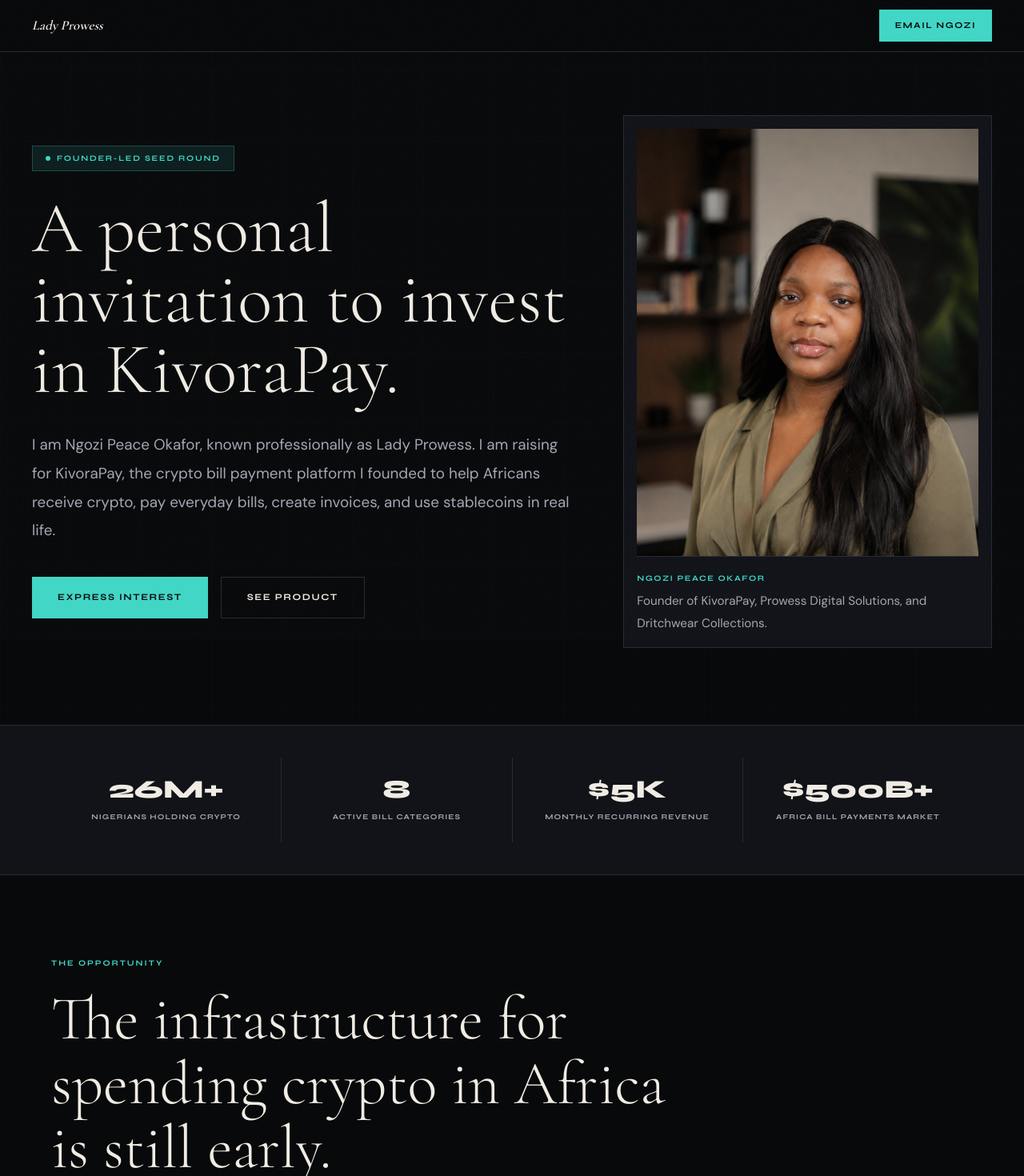
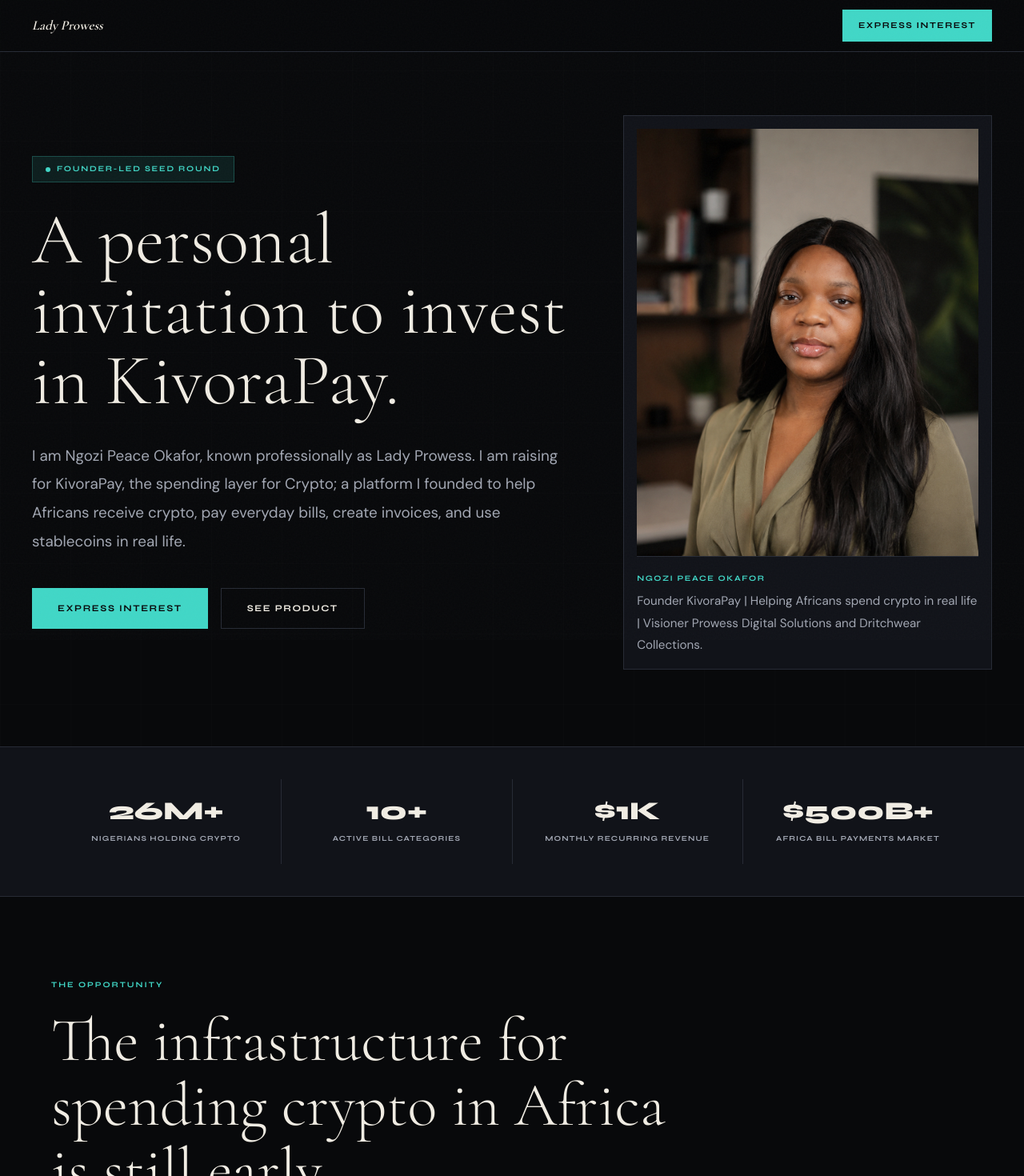
Before and after one commit to Ladyprowess/portfoio, a Next.js app: page /kivorapay-seed in a window 1280 px wide. Shown: the top 1470 px of the page at 80% size. Built offline with nearby package versions, Linux system fonts and the light colour scheme.

Commit message:
seed round

```diff
--- a/app/kivorapay-seed/page.tsx
+++ b/app/kivorapay-seed/page.tsx
@@ -10,8 +10,8 @@
 
 const stats = [
   { value: '26M+', label: 'Nigerians holding crypto' },
-  { value: '8', label: 'Active bill categories' },
-  { value: '$5K', label: 'Monthly recurring revenue' },
+  { value: '10+', label: 'Active bill categories' },
+  { value: '$1K', label: 'Monthly recurring revenue' },
   { value: '$500B+', label: 'Africa bill payments market' },
 ]
 
@@ -52,17 +52,14 @@
   {
     title: 'KivoraPay overview',
     src: 'https://www.youtube.com/embed/3jajJ3nSWHM',
-    aspect: 'aspect-video',
   },
   {
     title: 'Founder short',
     src: 'https://www.youtube.com/embed/oLnbfwoeNBU',
-    aspect: 'aspect-[9/16]',
   },
   {
     title: 'Product short',
     src: 'https://www.youtube.com/embed/12gAqZI4-RQ',
-    aspect: 'aspect-[9/16]',
   },
 ]
 
@@ -78,7 +75,7 @@
             href="#interest"
             className="inline-flex min-h-10 items-center justify-center bg-primary px-5 font-head text-[0.68rem] font-bold uppercase tracking-[0.14em] text-bg transition-colors hover:bg-primary/85 focus-visible:ring-2 focus-visible:ring-primary focus-visible:ring-offset-2 focus-visible:ring-offset-bg"
           >
-            Email Ngozi
+            Express Interest
           </a>
         </div>
       </header>
@@ -107,7 +104,7 @@
             </h1>
             <p className="mt-8 max-w-2xl text-[1.06rem] leading-[1.9] text-muted md:text-[1.18rem]">
               I am Ngozi Peace Okafor, known professionally as Lady Prowess. I am raising for KivoraPay,
-              the crypto bill payment platform I founded to help Africans receive crypto, pay everyday
+              the spending layer for Crypto; a platform I founded to help Africans receive crypto, pay everyday
               bills, create invoices, and use stablecoins in real life.
             </p>
             <div className="mt-10 flex flex-col gap-4 sm:flex-row">
@@ -144,7 +141,7 @@
                 Ngozi Peace Okafor
               </p>
               <p className="mt-2 text-[0.95rem] leading-[1.8] text-muted">
-                Founder of KivoraPay, Prowess Digital Solutions, and Dritchwear Collections.
+              Founder KivoraPay | Helping Africans spend crypto in real life | Visioner Prowess Digital Solutions and Dritchwear Collections.
               </p>
             </div>
           </aside>
@@ -206,8 +203,8 @@
 
           <div className="grid grid-cols-1 gap-5 md:grid-cols-3">
             {videos.map((video) => (
-              <div key={video.title} className="border border-ink-border bg-bg p-4">
-                <div className={`${video.aspect} bg-surface-2`}>
+              <div key={video.title} className="flex h-full flex-col border border-ink-border bg-bg p-4">
+                <div className="h-[520px] bg-surface-2 md:h-[560px]">
                   <iframe
                     className="h-full w-full"
                     src={video.src}
```
